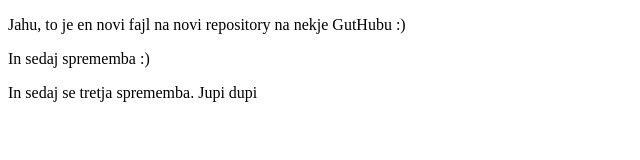
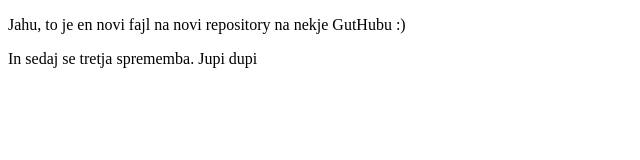
Before and after one commit to francisnn/my-first, a plain HTML site: page index.html in a window 1280 px wide. Shown: the whole page, without its empty margins (0-640 px from the left). Drawn offline with Linux system fonts and the light colour scheme.

Commit message:
Nekaj smo zbrisali :)

```diff
--- a/index.html
+++ b/index.html
@@ -6,7 +6,6 @@
   </head>
   <body>
     <p>Jahu, to je en novi fajl na novi repository na nekje GutHubu :)</p>
-    <p>  In sedaj sprememba :)</p>
     <p>In sedaj se tretja sprememba. Jupi dupi</p>
 
   </body>
```
